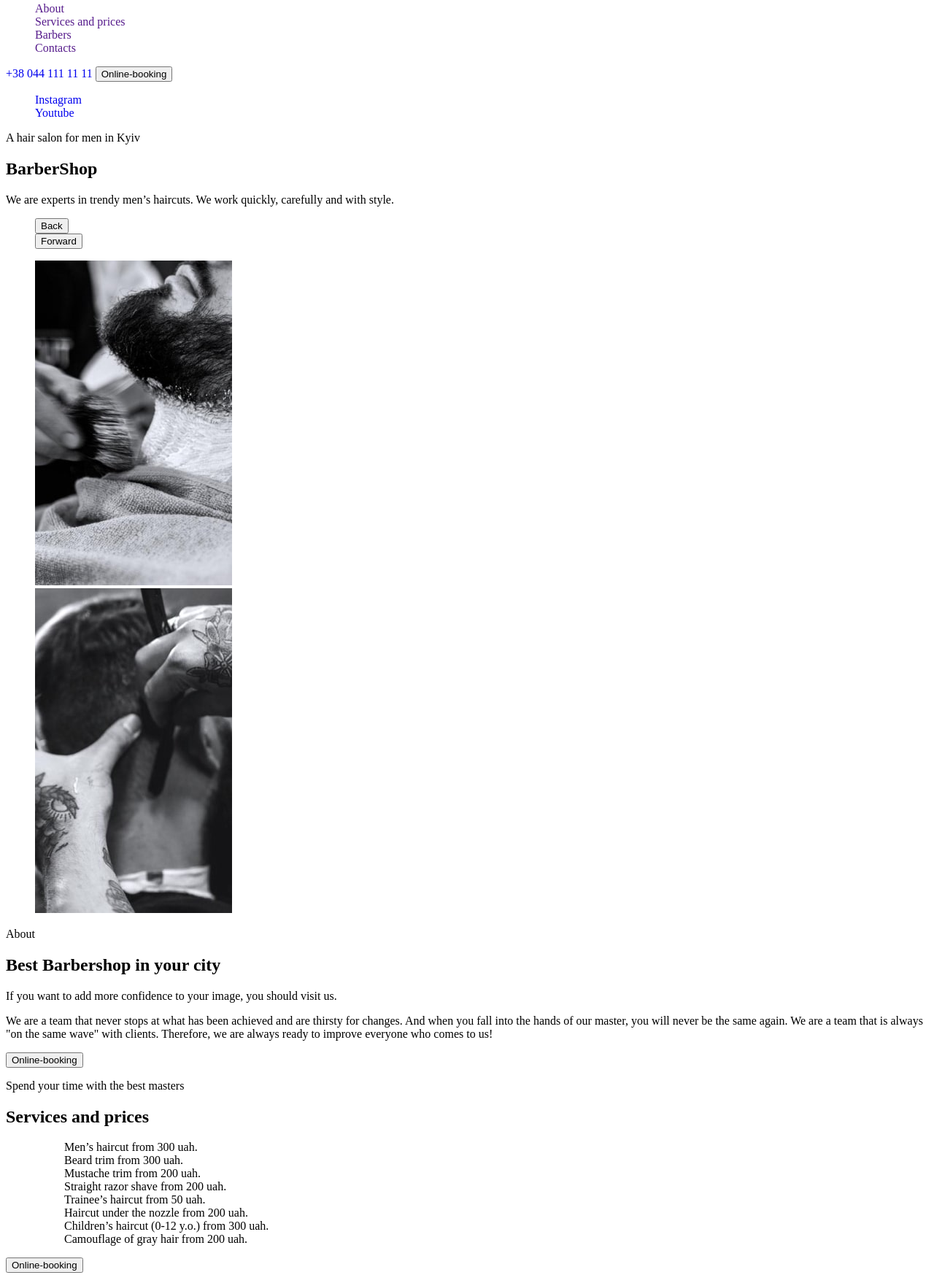
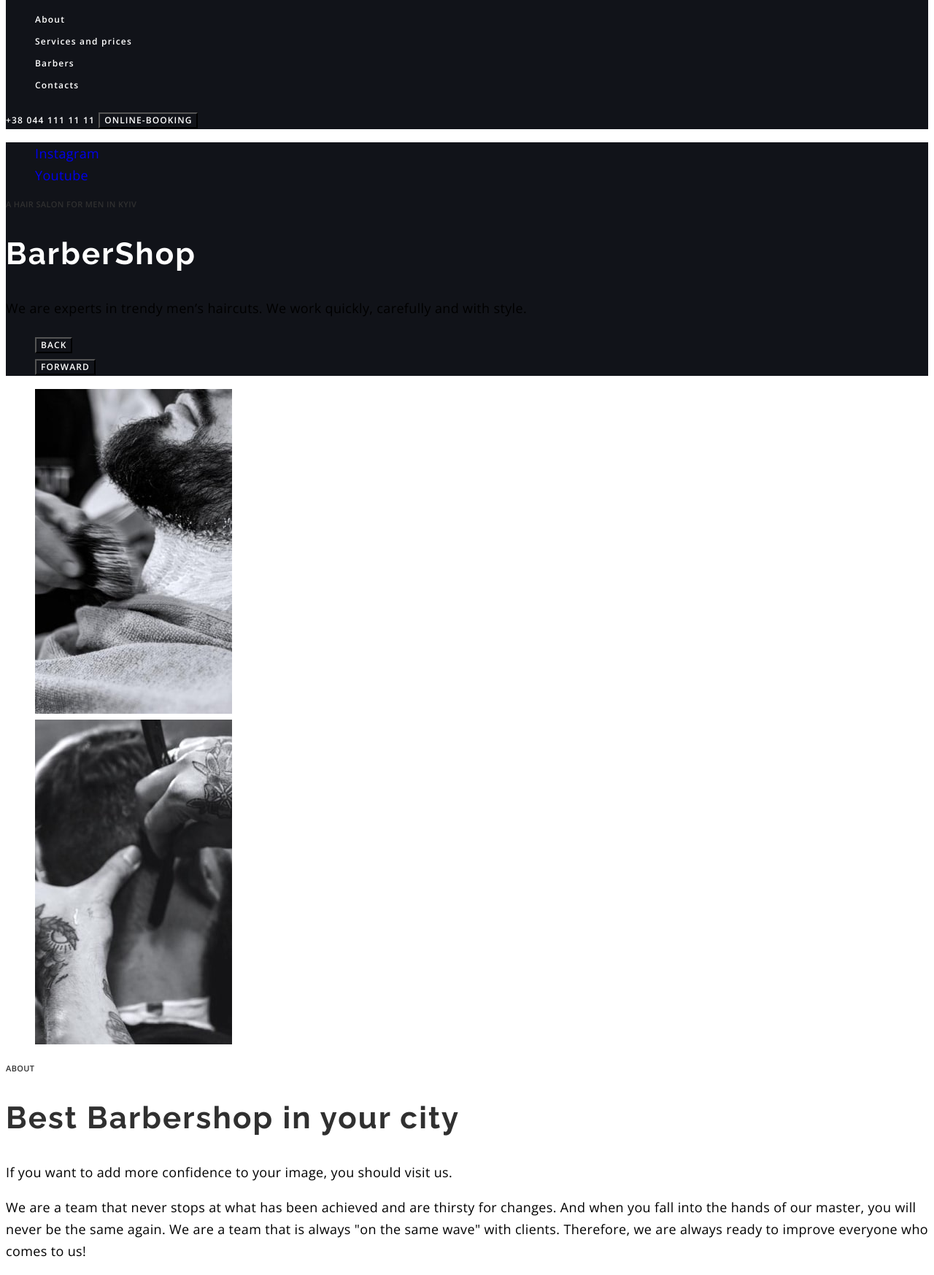
Before and after one commit to OlhaKatrych/BarberShop, a plain HTML site: page index.html in a window 1280 px wide. Shown: the part 101-1848 px from the top of the page at 73% size. Drawn offline with nearby package versions, Linux system fonts and the light colour scheme.

Commit message:
module-2

```diff
--- a/index.html
+++ b/index.html
@@ -5,6 +5,17 @@
     <meta http-equiv="X-UA-Compatible" content="IE=edge" />
     <meta name="viewport" content="width=device-width, initial-scale=1.0" />
     <title>BarberShop</title>
+
+    <!--Fonts-->
+
+    <link rel="preconnect" href="https://fonts.googleapis.com" />
+    <link rel="preconnect" href="https://fonts.gstatic.com" crossorigin />
+    <link
+      href="https://fonts.googleapis.com/css2?family=Open+Sans:wght@400;600;700&family=Raleway:wght@700&display=swap"
+      rel="stylesheet"
+    />
+
+    <!--Custom Styles-->
     <link rel="stylesheet" href="./styles.css" />
   </head>
 
@@ -39,7 +50,7 @@
       <a class="header-contact link" href="tel:+380441111111"
         >+38 044 111 11 11</a
       >
-      <button class="header-btn" type="button">Online-booking</button>
+      <button class="btn" type="button">Online-booking</button>
     </header>
     <main>
       <!--Hero Section-->
@@ -64,8 +75,8 @@
             >
           </li>
         </ul>
-        <p class="hero-uppertitle">A hair salon for men in Kyiv</p>
-        <h1 class="hero-title">BarberShop</h1>
+        <p class="uppertitle">A hair salon for men in Kyiv</p>
+        <h1 class="title title-light">BarberShop</h1>
         <p class="hero-subtitle">
           We are experts in trendy men’s haircuts. We work quickly, carefully
           and with style.
@@ -73,10 +84,10 @@
         <!--Slide Controls-->
         <ul class="hero-list-slide">
           <li class="hero-item-slide">
-            <button class="hero-btn-slide" type="button">Back</button>
+            <button class="btn" type="button">Back</button>
           </li>
           <li class="hero-item-slide">
-            <button class="hero-btn-slide" type="button">Forward</button>
+            <button class="btn" type="button">Forward</button>
           </li>
         </ul>
       </section>
@@ -102,8 +113,8 @@
             />
           </li>
         </ul>
-        <p class="about-uppertitle">About</p>
-        <h2 class="about-title">Best Barbershop in your city</h2>
+        <p class="uppertitle">About</p>
+        <h2 class="title">Best Barbershop in your city</h2>
         <p class="about-subtitle">
           If you want to add more confidence to your image, you should visit us.
         </p>
@@ -114,12 +125,12 @@
           same wave" with clients. Therefore, we are always ready to improve
           everyone who comes to us!
         </p>
-        <button class="about-btn" type="button">Online-booking</button>
+        <button class="btn" type="button">Online-booking</button>
       </section>
       <!--Price Section-->
-      <section class="section">
-        <p class="price-uppertitle">Spend your time with the best masters</p>
-        <h2 class="price-title">Services and prices</h2>
+      <section class="price section">
+        <p class="uppertitle">Spend your time with the best masters</p>
+        <h2 class="title title-light">Services and prices</h2>
         <ul class="price-list">
           <li class="price-item">
             <ul class="price-list-sub">
@@ -144,7 +155,7 @@
             </ul>
           </li>
         </ul>
-        <button class="price-btn" type="button">Online-booking</button>
+        <button class="btn" type="button">Online-booking</button>
       </section>
       <!--Benefits Section-->
       <section class="section">
@@ -166,8 +177,8 @@
             <p class="benefits-desc">Gifts for regular customers</p>
           </li>
         </ul>
-        <p class="benefits-uppertitle">Old traditional school</p>
-        <h2 class="benefits-title">Why people come to us?</h2>
+        <p class="uppertitle">Old traditional school</p>
+        <h2 class="title">Why people come to us?</h2>
         <p class="benefits-text">
           Only good things are said about us. But it's better to see and feel 1
           time than read 10 times.
@@ -175,8 +186,8 @@
       </section>
       <!--Team Section-->
       <section class="section">
-        <p class="team-uppertitle">For true enjoyers of the atmosphere</p>
-        <h2 class="team-title">Our barbers</h2>
+        <p class="uppertitle">For true enjoyers of the atmosphere</p>
+        <h2 class="title">Our barbers</h2>
         <ul class="team-list">
           <li class="team-item">
             <img
@@ -215,8 +226,8 @@
       </section>
       <!--Gallery Section-->
       <section class="section">
-        <p class="gallery-uppertitle">In Latin, "barba" means "beard"</p>
-        <h2 class="gallery-title">BarberShop Gallery</h2>
+        <p class="uppertitle">In Latin, "barba" means "beard"</p>
+        <h2 class="title visually-hidden">BarberShop Gallery</h2>
         <ul class="gallery-list">
           <li class="gallery-list">
             <img
@@ -259,8 +270,8 @@
       <!--Booking Section-->
       <section class="section"></section>
       <!--Contacts Section-->
-      <section class="section">
-        <h2 class="contact-title">Contacts</h2>
+      <section class="contacts section">
+        <h2 class="title title-light">Contacts</h2>
         <address class="contact">
           <a
             class="contact-link link"
--- a/styles.css
+++ b/styles.css
@@ -1,4 +1,24 @@
+:root{
 
+    /*Colors*/
+
+    --main-txt-cl: #555555;
+    --secondery-txt-cl: #303030;
+    --main-bg-cl: #ffffff;
+    --title-light: #ffffff;
+    --accent-cl: #FF6C00;
+
+}
+
+body{
+
+    font-family: Open Sans;
+    font-size: 18px;
+    line-height: 1.67;
+    letter-spacing: 0.36px;
+    color: var(--main-txt);
+
+}
 
 /*BASE STYLES*/
 
@@ -15,10 +35,68 @@ ol{
     text-decoration: none;
 }
 
+.uppertitle{
+
+    font-size: 11px;
+    font-weight: 600;
+    line-height: 1.36;
+    text-transform: uppercase;
+    color: var(--secondery-txt-cl);
+}
+
+.title{
+
+    font-size: 42px;
+    font-family: Raleway;
+    line-height: 1.17;
+    letter-spacing: 2.1px;
+    color: var(--secondery-txt-cl);
+}
+
+.title-light{
+
+    color: var(--title-light);
+}
+
+.btn{
+
+    font-family: inherit;
+    font-size: 12px;
+    font-weight: 600;
+    line-height: 1.33;
+    letter-spacing: 1.08px;
+    text-transform: uppercase;
+    color: var(--title-light);
+    background-color: transparent;
+    cursor: pointer;
+}
+
+
+
+/*PATTERN*/
+
+.visually-hidden{
+
+    position: absolute;
+    width: 1px;
+    height: 1px;
+    margin: -1px;
+    border: 0;
+    padding: 0;
+
+    white-space: nowrap;
+    clip-path: inset(100%);
+    clip: rect(0 0 0 0);
+    overflow: hidden;
+
+}
+
 
 /*HEADER STYLES*/
 
 .header {
+
+    background-color: #111319;
 }
 .header-logo {
 }
@@ -30,16 +108,37 @@ ol{
 }
 .header-nav-item {
 }
-.header-nav-link {
+.header-nav-link,
+.header-contact {
+
+    font-size: 12px;
+    font-weight: 600;
+    line-height: 1.33;
+    letter-spacing: 1.2px;
+    color: var(--title-light);
 }
-.header-contact {
+
+.header-nav-link:hover,
+.header-nav-link:focus,
+.header-contact:hover,
+.header-contact:focus {
+
+    color: var(--accent-cl);
 }
-.header-btn {
+
+.btn:hover,
+.btn:focus{
+
+    color: var(--title-light);
+    background-color: var(--accent-cl);
 }
+
 
 /*HERO STYLE*/
 
 .hero {
+
+    background-color: #111319;
 }
 .hero-list {
 }
@@ -85,6 +184,11 @@ ol{
 }
 
 /*PRICE STYLE*/
+
+.price{
+
+    background-color: #111319;
+}
 
 .price-uppertitle {
 }
@@ -148,9 +252,16 @@ ol{
 
 /*CONTACTS STYLES*/
 
+.contacts{
+
+    background-color: #111319;
+}
+
 .contact-title {
 }
 .contact {
+
+    font-style: normal;
 }
 .contact-link {
 }
```
